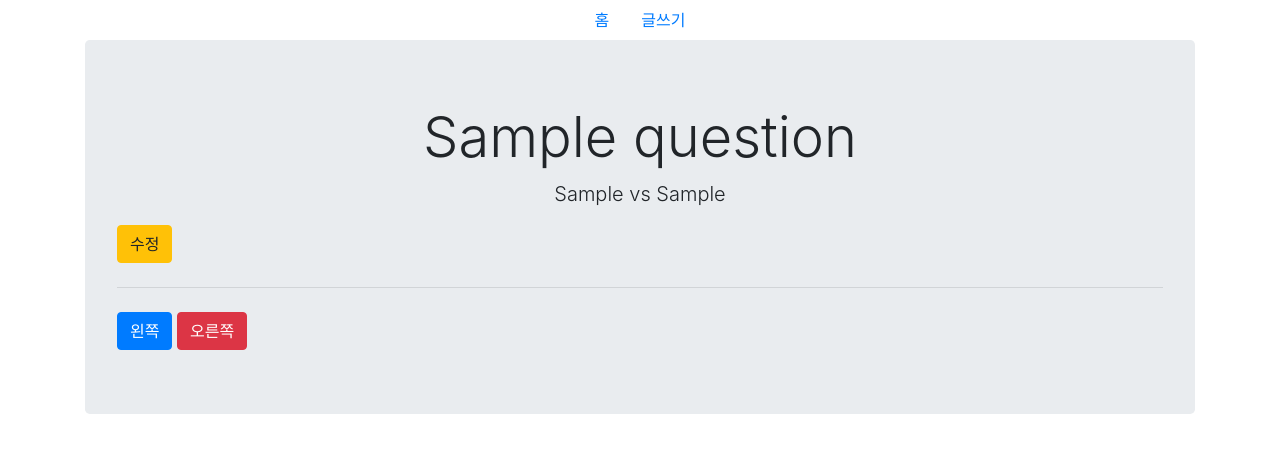
After one commit to GyuReeKim/EITHERFORM, a Django app: page /questions/1/ in a window 1280 px wide. The commit adds this page. Shown: the top 453 px of the page. Run offline with Django 3.2, Linux system fonts and the light colour scheme; tables that the repository leaves empty hold one stand-in row (values such as "Sample post"); some libraries are stand-ins or nearby versions.

Commit message:
read(index, detail) 완성

```diff
--- /dev/null
+++ b/questions/templates/questions/detail.html
@@ -0,0 +1,11 @@
+{% extends 'questions/base.html' %}
+{% block body %}
+  <div class="jumbotron">
+    <h1 class="display-4 text-center">{{question.title}}</h1>
+    <p class="lead text-center">{{question.choice_1}} vs {{question.choice_2}}</p>
+    <a href="" class="btn btn-warning">수정</a>
+    <hr class="my-4">
+    <a href="" class="btn btn-primary">왼쪽</a>
+    <a href="" class="btn btn-danger">오른쪽</a>
+  </div>
+{% endblock %}
--- a/questions/urls.py
+++ b/questions/urls.py
@@ -6,4 +6,5 @@ app_name = "questions"
 urlpatterns = [
     path('', views.index, name="index"),
     path('create/', views.create, name="create"),
+    path('<int:id>/', views.detail, name="detail"),
 ]
--- a/questions/views.py
+++ b/questions/views.py
@@ -1,10 +1,19 @@
-from django.shortcuts import render, redirect
+from django.shortcuts import render, redirect, get_object_or_404
 from .forms import QuestionForm
+from .models import Question
 
 # Create your views here.
 def index(request):
+    questions = Question.objects.all()
     # 나중에 있을 충돌을 방지하기 위해 templates 안에 폴더를 따로 만들어준다.
-    return render(request, 'questions/index.html')
+    return render(request, 'questions/index.html', {'questions': questions})
+
+def detail(request, id):
+    question = get_object_or_404(Question, id=id)
+    context = {
+        'question': question,
+    }
+    return render(request, 'questions/detail.html', context)
 
 def create(request):
     # 1. 사용자가 데이터를 입력하기 위해서 GET요청(폼을 요청)
@@ -37,4 +46,3 @@ def create(request):
     # 5. form.html 보여주기
     # 11. form.html 보여주기
     return render(request, 'questions/form.html', context)
-    # return render(request, 'questions/form.html', {'form': form,})
```
Also changed, not shown: questions/templates/questions/index.html (+12 -0 lines).
